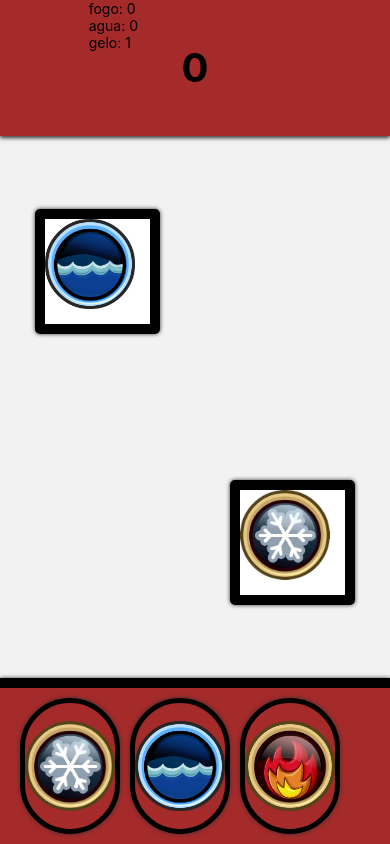
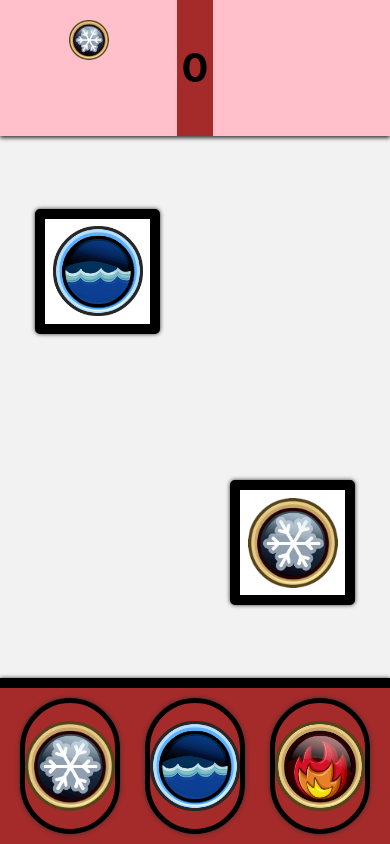
Before and after one commit to moiseshxs/Jokenpo, a React Native app: screen /Luta in a window 390 px wide. Both pictures are taken after a click on the element 70 px from the left and 766 px from the top of the page. Built offline with nearby package versions, Linux system fonts and the light colour scheme.

Commit message:
Sistema de score

```diff
--- a/src/pages/Luta/index.js
+++ b/src/pages/Luta/index.js
@@ -1,112 +1,216 @@
-import { StatusBar } from 'expo-status-bar';
-import { SafeAreaView, Text, View, Image } from 'react-native';
-import styles from './styles';
-import { useState } from 'react';
-import { TouchableOpacity } from 'react-native-web';
+import { StatusBar } from "expo-status-bar";
+import { SafeAreaView, Text, View, Image } from "react-native";
+import styles from "./styles";
+import { useState } from "react";
+import { TouchableOpacity } from "react-native-web";
 
 export default function App() {
-  const [jogador, setJogador] = useState(0)
-  const [computador, setComputador] = useState(0)
-  const [placarJ, setPlacarJ] = useState(0)
-  const [placarC, setPlacarC] = useState(0)
-  const [score, setScore] = useState(0)
-  const [fogo, setFogo] = useState(0)
-  const [agua, setAgua] = useState(0)
-  const [gelo, setGelo] = useState(0)
+  const [jogador, setJogador] = useState(0);
+  const [computador, setComputador] = useState(0);
+  const [placarJ, setPlacarJ] = useState(0);
+  const [placarC, setPlacarC] = useState(0);
+  const [score, setScore] = useState(0);
+  const [fogo1, setFogo1] = useState(0);
+  const [agua1, setAgua1] = useState(0);
+  const [gelo1, setGelo1] = useState(0);
+  const [fogo2, setFogo2] = useState(0);
+  const [agua2, setAgua2] = useState(0);
+  const [gelo2, setGelo2] = useState(0);
 
   function jogar(valor) {
-    setJogador(valor)
+    setJogador(valor);
     let computador = Math.floor(Math.random()*3)+1
-    setComputador(computador)
+    setComputador(computador);
 
-    if (valor==1){
-      if (computador==2){
-        setPlacarJ(placarJ+1)
-        setGelo(gelo+1)
-      }else if(computador==3){
-        setPlacarC(placarC+1)
-      }else{
-
+    if (valor == 1) {
+      if (computador == 2) {
+        setPlacarJ(placarJ + 1);
+        setGelo1(gelo1 + 1);
+      } else if (computador == 3) {
+        setPlacarC(placarC + 1);
+        setFogo2(fogo2 + 1);
+      } else {
       }
-    }else if (valor==2){
-      if (computador==1){
-        setPlacarC(placarC+1)
-      }else if (computador==3){
-        setPlacarJ(placarJ+1)
-        setAgua(agua+1)
-      }else{
-
+    } else if (valor == 2) {
+      if (computador == 1) {
+        setPlacarC(placarC + 1);
+        setGelo2(gelo2 + 1);
+      } else if (computador == 3) {
+        setPlacarJ(placarJ + 1);
+        setAgua1(agua1 + 1);
+      } else {
       }
-    }else if (valor==3){
-      if (computador==1){
-        setPlacarJ(placarJ+1)
-        setFogo(fogo+1)
-      }else if (computador==2){
-        setPlacarC(placarC+1)
-      }else{
-
+    } else if (valor == 3) {
+      if (computador == 1) {
+        setPlacarJ(placarJ + 1);
+        setFogo1(fogo1 + 1);
+      } else if (computador == 2) {
+        setPlacarC(placarC + 1);
+        setAgua2(agua2 + 1);
+      } else {
       }
     }
 
-    if(gelo==1 && agua==1 && fogo==1){
-      setScore(score+1)
-      setAgua(0)
-      setFogo(0)
-      setGelo(0)
-    }else if(gelo==3){
-      setScore(score+1)
-      setAgua(0)
-      setFogo(0)
-      setGelo(0)
-    }else if(agua==3){
-      setScore(score+1)
-      setAgua(0)
-      setFogo(0)
-      setGelo(0)
-    }else if(fogo==3){
-      setScore(score+1)
-      setAgua(0)
-      setFogo(0)
-      setGelo(0)
-    }else{
-
+    if (gelo1 == 1 && agua1 == 1 && fogo1 == 1) {
+      setScore(score + 1);
+      setAgua1(0);
+      setFogo1(0);
+      setGelo1(0);
+      setAgua2(0);
+      setFogo2(0);
+      setGelo2(0);
+    } else if (gelo1 == 3) {
+      setScore(score + 1);
+      setAgua1(0);
+      setFogo1(0);
+      setGelo1(0);
+      setAgua2(0);
+      setFogo2(0);
+      setGelo2(0);
+    } else if (agua1 == 3) {
+      setScore(score + 1);
+      setAgua1(0);
+      setFogo1(0);
+      setGelo1(0);
+      setAgua2(0);
+      setFogo2(0);
+      setGelo2(0);
+    } else if (fogo1 == 3) {
+      setScore(score + 1);
+      setAgua1(0);
+      setFogo1(0);
+      setGelo1(0);
+      setAgua2(0);
+      setFogo2(0);
+      setGelo2(0);
+    } else {
     }
 
-  }
-
-  function exibirF(valor){
-    if(valor==1){
-      return (<Image
-        source={require('../../../assets/img/elementos/ice-removebg-preview.png')}
-        style={styles.fotoElemento}
-      />)
-    }else if (valor==2){
-      return (<Image
-        source={require('../../../assets/img/elementos/agua.png')}
-        style={styles.fotoElemento}
-      />)
-    }else if(valor==3) {
-      return (<Image
-        source={require('../../../assets/img/elementos/fire.png')}
-        style={styles.fotoElemento}
-      />)
-    }else {
-      return null
+    if (gelo2 == 1 && agua2 == 1 && fogo2 == 1) {
+      setScore(0);
+      setAgua1(0);
+      setFogo1(0);
+      setGelo1(0);
+      setAgua2(0);
+      setFogo2(0);
+      setGelo2(0);
+    } else if (gelo2 == 3) {
+      setScore(0);
+      setAgua1(0);
+      setFogo1(0);
+      setGelo1(0);
+      setAgua2(0);
+      setFogo2(0);
+      setGelo2(0);
+    } else if (agua2 == 3) {
+      setScore(0);
+      setAgua1(0);
+      setFogo1(0);
+      setGelo1(0);
+      setAgua2(0);
+      setFogo2(0);
+      setGelo2(0);
+    } else if (fogo2 == 3) {
+      setScore(0);
+      setAgua1(0);
+      setFogo1(0);
+      setGelo1(0);
+      setAgua2(0);
+      setFogo2(0);
+      setGelo2(0);
+    } else {
     }
   }
 
+  function exibirF(valor) {
+    if (valor == 1) {
+      return (
+        <Image
+          source={require("../../../assets/img/elementos/ice-removebg-preview.png")}
+          style={styles.fotoElemento}
+        />
+      );
+    } else if (valor == 2) {
+      return (
+        <Image
+          source={require("../../../assets/img/elementos/agua.png")}
+          style={styles.fotoElemento}
+        />
+      );
+    } else if (valor == 3) {
+      return (
+        <Image
+          source={require("../../../assets/img/elementos/fire.png")}
+          style={styles.fotoElemento}
+        />
+      );
+    } else {
+      return null;
+    }
+  }
 
+  function MostrarIcon(valor) {
+    let posicao = 20;
+    let imagens = [];
+
+    for (let i = 0; i < valor; i++) {
+      console.log('criar');
+      imagens.push(
+        <Image
+          key={i}
+          source={require("../../../assets/img/elementos/ice-removebg-preview.png")}
+          style={{ height: 40, width: 40, position: 'absolute', top: posicao }}
+        />
+      );
+      posicao += 5;
+    }
+
+    return imagens;
+  }
+  function MostrarIconA(valor) {
+    let posicao = 20;
+    let imagens = [];
+
+    for (let i = 0; i < valor; i++) {
+      console.log('criar');
+      imagens.push(
+        <Image
+          key={i}
+          source={require("../../../assets/img/elementos/agua.png")}
+          style={{ height: 40, width: 40, position: 'absolute', top: posicao, right: 120 }}
+        />
+      );
+      posicao += 5;
+    }
+
+    return imagens;
+  }
+  function MostrarIconF(valor) {
+    let posicao = 20;
+    let imagens = [];
+
+    for (let i = 0; i < valor; i++) {
+      console.log('criar');
+      imagens.push(
+        <Image
+          key={i}
+          source={require("../../../assets/img/elementos/fire.png")}
+          style={{ height: 40, width: 40, position: 'absolute', top: posicao, left: 120 }}
+        />
+      );
+      posicao += 5;
+    }
+
+    return imagens;
+  }
   return (
     <SafeAreaView style={styles.container}>
       <View style={[styles.areaPlacar, styles.shadowAreaElementos]}>
         <View style={styles.areaEsqDir}>
-          <View style={styles.areaFoto}>
-
-          </View>
           <View style={styles.areaNumPlacar}>
-              <Text>fogo: {fogo}</Text>
-              <Text>agua: {agua}</Text>
-              <Text>gelo: {gelo}</Text>
+            {MostrarIcon(gelo1)}
+            {MostrarIconA(agua1)}
+            {MostrarIconF(fogo1)}
           </View>
         </View>
 
@@ -116,15 +220,9 @@ export default function App() {
 
         <View style={styles.areaEsqDir}>
           <View style={styles.areaNumPlacar}>
-
-          </View>
-          <View style={styles.areaFoto}>
-            <View>
-              <Image
-                  source={require('../../../assets/img/pinguim/sensei/sensei-luta.png')}
-                  style={styles.fotoPerfil}
-              />
-            </View>
+          {MostrarIcon(gelo2)}
+            {MostrarIconA(agua2)}
+            {MostrarIconF(fogo2)}
           </View>
         </View>
       </View>
@@ -136,14 +234,10 @@ export default function App() {
               {exibirF(computador)}
             </View>
           </View>
-          <View style={styles.areaPinguim}>
-
-          </View>
+          <View style={styles.areaPinguim}></View>
         </View>
         <View style={styles.areaJogador}>
-          <View style={styles.areaPinguim}>
-
-          </View>
+          <View style={styles.areaPinguim}></View>
           <View style={styles.areaCarta}>
             <View style={[styles.fundoCarta, styles.shadowElementos]}>
               {exibirF(jogador)}
@@ -156,7 +250,7 @@ export default function App() {
         <TouchableOpacity onPress={() => jogar(1)}>
           <View style={[styles.fundoElementos, styles.shadowElementos]}>
             <Image
-              source={require('../../../assets/img/elementos/ice-removebg-preview.png')}
+              source={require("../../../assets/img/elementos/ice-removebg-preview.png")}
               style={styles.fotoElemento}
             />
           </View>
@@ -164,7 +258,7 @@ export default function App() {
         <TouchableOpacity onPress={() => jogar(2)}>
           <View style={[styles.fundoElementos, styles.shadowElementos]}>
             <Image
-              source={require('../../../assets/img/elementos/agua.png')}
+              source={require("../../../assets/img/elementos/agua.png")}
               style={styles.fotoElemento}
             />
           </View>
@@ -172,7 +266,7 @@ export default function App() {
         <TouchableOpacity onPress={() => jogar(3)}>
           <View style={[styles.fundoElementos, styles.shadowElementos]}>
             <Image
-              source={require('../../../assets/img/elementos/fire.png')}
+              source={require("../../../assets/img/elementos/fire.png")}
               style={styles.fotoElemento}
             />
           </View>
--- a/src/pages/Luta/styles.js
+++ b/src/pages/Luta/styles.js
@@ -25,6 +25,10 @@ export default StyleSheet.create({
     },
     areaNumPlacar:{
         flex: 1,
+        flexDirection: 'row',
+        alignItems:'center',
+        justifyContent:'center',
+        backgroundColor:'pink'
     },
 
     areaMeio: {
@@ -54,6 +58,8 @@ export default StyleSheet.create({
         justifyContent: 'center',
     },
     fundoCarta: {
+        alignItems: 'center',
+        justifyContent: 'center',
         height: 125,
         width: 125,
         borderWidth: 10,
@@ -68,9 +74,9 @@ export default StyleSheet.create({
         backgroundColor: 'brown',
         paddingHorizontal: 20,
         paddingVertical: 10,
-        gap: 10,
         borderTopWidth: 10,
         borderColor: 'black',
+        justifyContent:'space-between'
     },
     fundoElementos: {
         flex: 1,
@@ -84,6 +90,10 @@ export default StyleSheet.create({
     fotoElemento: {
         height: 90,
         width: 90,
+    },
+    fotoElemento2: {
+        height:30,
+        width:30
     },
 
     shadowElementos: {
```
